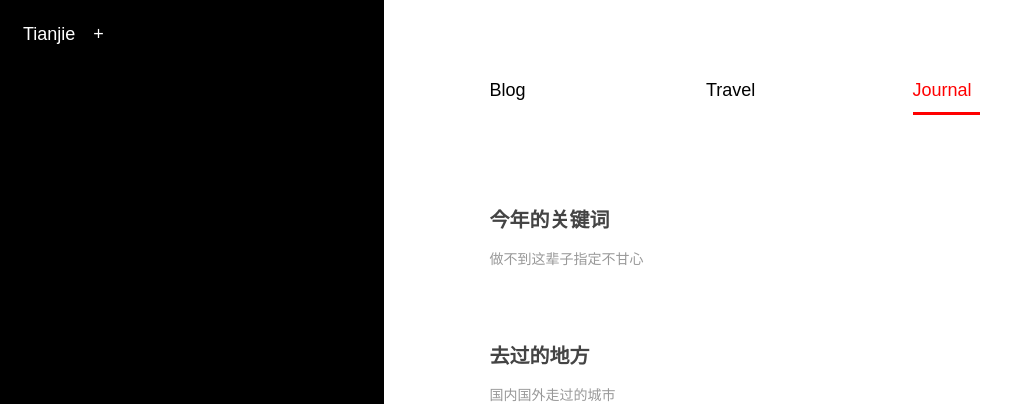
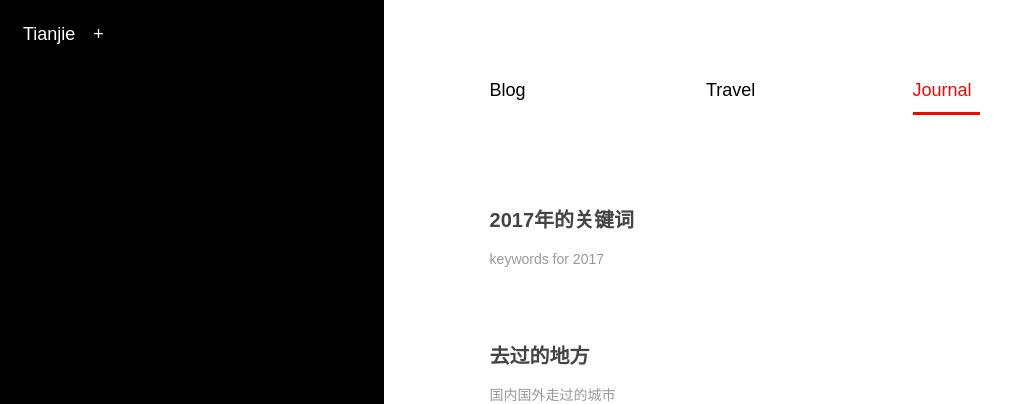
Before and after one commit to violettianjie/violettianjie.github.io, a Jekyll site: the page built from travel/index.md, in a window 1280 px wide. Shown: the top 404 px of the page, without its empty margins (0-1020 px from the left). Built offline with Jekyll 4.4.1, drawn with Linux system fonts in a browser that asks for light colours.

Commit message:
Update 2017-09-03-things-i-wanttodo.md

```diff
--- a/_posts/travel/2017-09-03-things-i-wanttodo.md
+++ b/_posts/travel/2017-09-03-things-i-wanttodo.md
@@ -1,8 +1,8 @@
 ---
 layout: post
-title: 今年的关键词
+title: 2017年的关键词
 category: travel
-description: 做不到这辈子指定不甘心
+description: keywords for 2017
 ---
 
 1. 柔软
```
